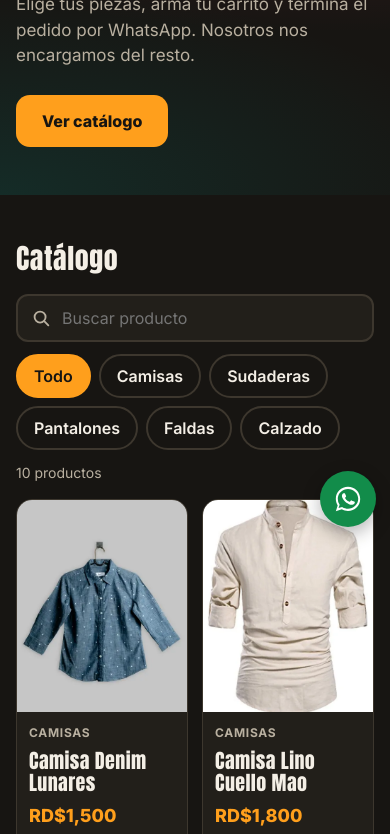
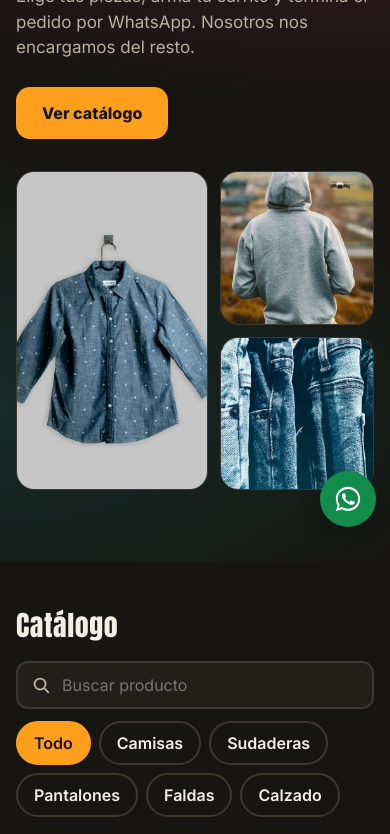
Before and after one commit to DaltonARC/stackrd-demo-la-percha, a website: page index.html in a window 390 px wide. Shown: the part 303-1137 px from the top of the page. Drawn offline with Linux system fonts and the light colour scheme.

Commit message:
feat: portada en dos columnas y cuadricula responsiva

```diff
--- a/css/styles.css
+++ b/css/styles.css
@@ -7,7 +7,7 @@ button,input,select{font:inherit;color:inherit}
 button{cursor:pointer}
 img{display:block;max-width:100%}
 .i{width:22px;height:22px;flex:none}
-.wrap{max-width:1120px;margin:0 auto;padding:0 16px}
+.wrap{max-width:1200px;margin:0 auto;padding:0 16px}
 h1,h2,h3{font-family:var(--d-title);font-weight:400;letter-spacing:.02em;line-height:1.1}
 .demo{background:#0d0c0a;color:#e8e1d3;font-size:12.5px;text-align:center;padding:7px 12px}
 .top{position:sticky;top:0;z-index:20;background:rgba(23,21,18,.94);border-bottom:1px solid var(--d-line);backdrop-filter:blur(8px)}
@@ -16,7 +16,12 @@ h1,h2,h3{font-family:var(--d-title);font-weight:400;letter-spacing:.02em;line-he
 .cart-btn{display:inline-flex;align-items:center;gap:8px;min-height:44px;padding:8px 14px;border:2px solid var(--d-acc);border-radius:999px;background:transparent;font-weight:700}
 .cart-btn:hover{background:var(--d-acc);color:var(--d-acc-tx)}
 .cart-count{display:inline-grid;place-items:center;min-width:24px;height:24px;padding:0 6px;border-radius:999px;background:var(--guayaba);color:#171512;font-size:13px;font-weight:800}
-.hero{padding:56px 0 48px;background:radial-gradient(900px 340px at 85% 0,rgba(255,61,110,.18),transparent 70%),radial-gradient(700px 300px at 0 100%,rgba(6,182,168,.14),transparent 70%)}
+.hero{padding:48px 0 72px;background:radial-gradient(900px 420px at 88% 0,rgba(255,61,110,.2),transparent 72%),radial-gradient(700px 360px at 0 80%,rgba(6,182,168,.14),transparent 72%),linear-gradient(to bottom,transparent 82%,var(--d-bg))}
+.hero-in{display:grid;gap:32px;align-items:center}
+.hero-fotos{display:grid;grid-template-columns:1.25fr 1fr;grid-template-rows:1fr 1fr;gap:12px;max-width:520px}
+.hero-fotos img{width:100%;height:100%;object-fit:cover;border-radius:18px;border:1px solid var(--d-line)}
+.hero-fotos .f1{grid-row:1/3;aspect-ratio:4/5}
+.hero-fotos .f2,.hero-fotos .f3{aspect-ratio:1/1}
 .eyebrow{display:inline-block;font-size:13px;font-weight:700;letter-spacing:.08em;text-transform:uppercase;color:var(--d-acc);margin-bottom:14px}
 .hero h1{font-size:clamp(40px,9vw,76px);max-width:14ch;margin-bottom:16px}
 .hero em{font-style:normal;color:var(--guayaba)}
@@ -32,7 +37,7 @@ h1,h2,h3{font-family:var(--d-title);font-weight:400;letter-spacing:.02em;line-he
 .filters button{min-height:44px;padding:8px 16px;border:2px solid var(--d-line);border-radius:999px;background:transparent;font-weight:600}
 .filters button[aria-pressed=true]{background:var(--d-acc);border-color:var(--d-acc);color:var(--d-acc-tx)}
 .count{color:var(--suave);font-size:14px;margin:6px 0 16px}
-.grid{display:grid;grid-template-columns:repeat(auto-fill,minmax(150px,1fr));gap:14px}
+.grid{display:grid;grid-template-columns:repeat(2,minmax(0,1fr));gap:14px}
 .prod{display:flex;flex-direction:column;background:var(--d-card);border:1px solid var(--d-line);border-radius:16px;overflow:hidden}
 .prod img{width:100%;height:auto;aspect-ratio:4/5;object-fit:cover;background:#2a261f}
 .prod .info{display:flex;flex-direction:column;gap:8px;padding:12px;flex:1}
@@ -80,5 +85,8 @@ h1,h2,h3{font-family:var(--d-title);font-weight:400;letter-spacing:.02em;line-he
 .enviar{display:flex;align-items:center;justify-content:center;min-height:52px;margin-top:18px;border-radius:14px;background:#128c4a;color:#fff;font-weight:800;font-size:17px;text-align:center;padding:12px}
 .enviar[aria-disabled=true]{opacity:.45;pointer-events:none}
 .nota{text-align:center;font-size:13px;color:var(--suave);margin-top:8px}
-@media(min-width:560px){.grid{grid-template-columns:repeat(auto-fill,minmax(220px,1fr))}.prod h3{font-size:22px}}
+@media(min-width:560px){.prod h3{font-size:22px}}
+@media(min-width:700px){.grid{grid-template-columns:repeat(3,minmax(0,1fr));gap:18px}.hero{padding:64px 0 88px}}
+@media(min-width:900px){.hero-in{grid-template-columns:1.1fr 1fr;gap:56px}.hero-fotos{justify-self:end;width:100%}}
+@media(min-width:1100px){.grid{grid-template-columns:repeat(4,minmax(0,1fr));gap:20px}}
 @media(min-width:700px){#carro{margin:auto}}
--- a/index.html
+++ b/index.html
@@ -4,7 +4,7 @@
 <meta charset="utf-8">
 <meta name="viewport" content="width=device-width, initial-scale=1">
 <title>La Percha | Ropa y accesorios en Santiago</title>
-<meta name="description" content="Camisas y sudaderas en Santiago. Arma tu carrito y envía el pedido por WhatsApp.">
+<meta name="description" content="Camisas, sudaderas, pantalones, faldas y calzado en Santiago. Arma tu carrito y envía el pedido por WhatsApp.">
 <link rel="canonical" href="https://daltonarc.github.io/stackrd-demo-la-percha/">
 <meta property="og:title" content="La Percha | Ropa y accesorios en Santiago">
 <meta property="og:description" content="Arma tu carrito y envía el pedido por WhatsApp.">
@@ -55,11 +55,18 @@
 
 <main>
   <section class="hero">
-    <div class="wrap">
-      <p class="eyebrow">Nueva colección · Santiago, RD</p>
-      <h1>Viste tu <em>estilo</em>, no el molde</h1>
-      <p class="lead">Elige tus piezas, arma tu carrito y termina el pedido por WhatsApp. Nosotros nos encargamos del resto.</p>
-      <a class="btn" href="#catalogo">Ver catálogo</a>
+    <div class="wrap hero-in">
+      <div class="hero-txt">
+        <p class="eyebrow">Nueva colección · Santiago, RD</p>
+        <h1>Viste tu <em>estilo</em>, no el molde</h1>
+        <p class="lead">Elige tus piezas, arma tu carrito y termina el pedido por WhatsApp. Nosotros nos encargamos del resto.</p>
+        <a class="btn" href="#catalogo">Ver catálogo</a>
+      </div>
+      <div class="hero-fotos" aria-hidden="true">
+        <img class="f1" src="img/camisa-800.webp" width="800" height="1000" alt="">
+        <img class="f2" src="img/sudadera-480.webp" width="480" height="600" alt="">
+        <img class="f3" src="img/jeans-480.webp" width="480" height="600" alt="">
+      </div>
     </div>
   </section>
 
```
